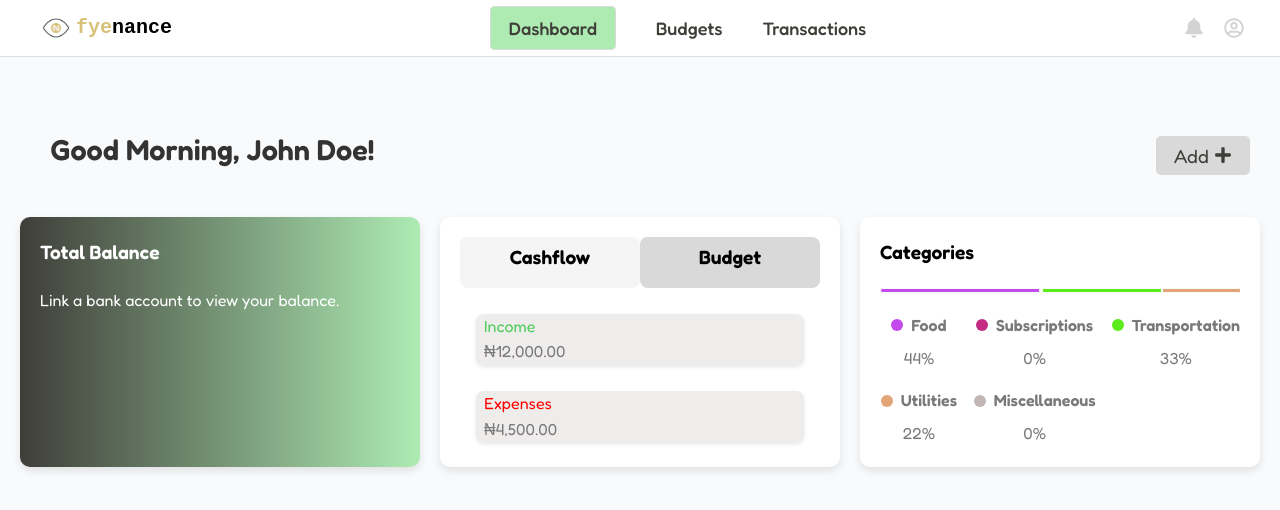
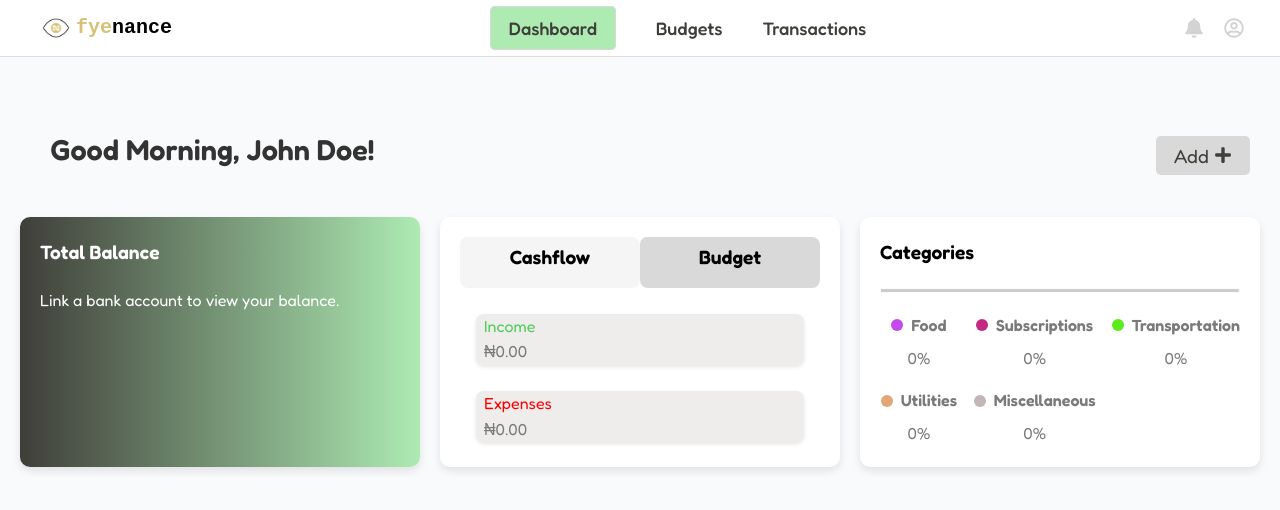
Before and after one commit to STARR44/fyenance, a React (Create React App) app: page /dashboard in a window 1280 px wide. Both pictures are taken after a click on the element "Add a Transaction". Shown: the top 510 px of the page. Built offline with nearby package versions, Linux system fonts and the light colour scheme; a web font is replaced by a local one.

Commit message:
chore: restore a few lines of code

```diff
--- a/src/components/DashboardComponents/DashboardCards.js
+++ b/src/components/DashboardComponents/DashboardCards.js
@@ -8,11 +8,11 @@ function DashboardCards() {
   const [activeSegment, setActiveSegment] = useState("cashflow");
   const { currency } = useCurrency(); // Access current currency from context
   const [transactions, setTransactions] = useState([
-    { type: "income", amount: 5000, category: "Food" }, // Hardcoded for testing purposes
-    { type: "expense", amount: 2000, category: "Food" },
-    { type: "expense", amount: 1500, category: "Transportation" },
-    { type: "income", amount: 7000, category: "Subscriptions" },
-    { type: "expense", amount: 1000, category: "Utilities" },
+  //   { type: "income", amount: 5000, category: "Food" }, // Hardcoded for testing purposes
+  //   { type: "expense", amount: 2000, category: "Food" },
+  //   { type: "expense", amount: 1500, category: "Transportation" },
+  //   { type: "income", amount: 7000, category: "Subscriptions" },
+  //   { type: "expense", amount: 1000, category: "Utilities" },
   ]); // Hardcoded test transactions
   // Define categories array with sample data
   const categories = [
```
